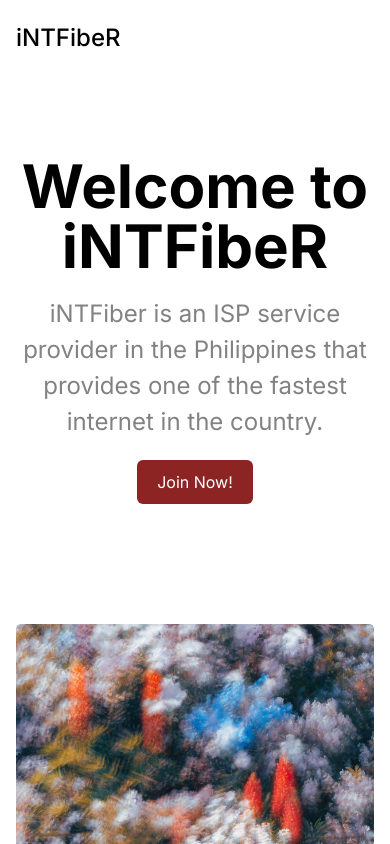
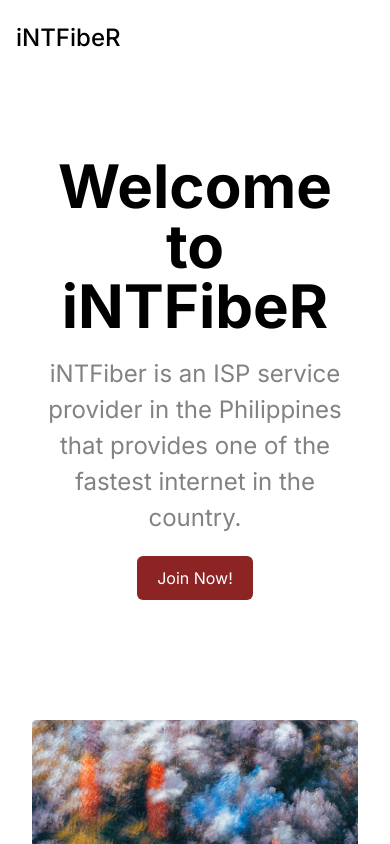
Before and after one commit to jamescasipong/isp-services, a React (Vite) app: page / in a window 390 px wide. Shown: the top 844 px of the page. Built offline with nearby package versions, Linux system fonts and the light colour scheme.

Commit message:
Update App.jsx

```diff
--- a/src/App.jsx
+++ b/src/App.jsx
@@ -13,7 +13,7 @@ function App() {
       </div>
 
       <div className="flex justify-center items-start">
-        <div className="xl:max-w-[1280px] w-full  md:px-4 px-4">
+        <div className="xl:max-w-[1280px] w-full  md:px-4 px-8">
             <Home></Home>
         </div>
       </div>
```
